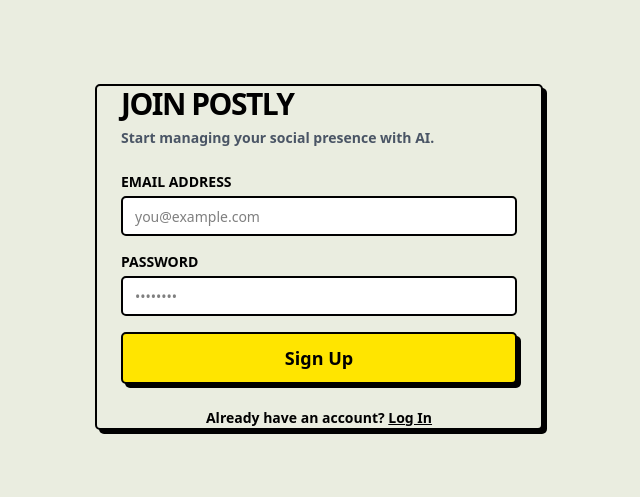
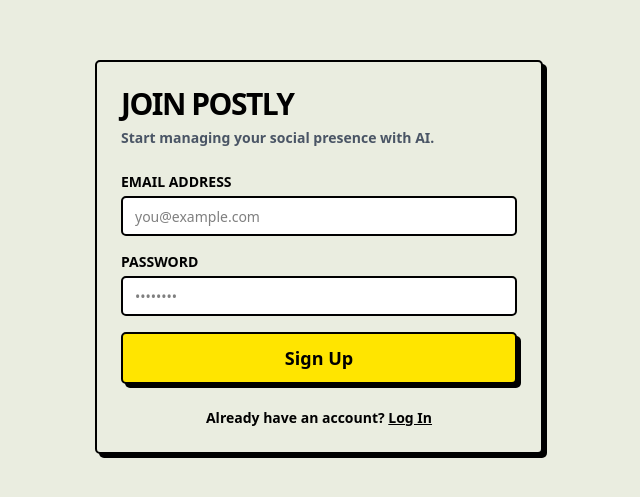
Before and after one commit to Musa-Riaz/Postly, a Next.js app in the folder client/: page /sign-up in a window 1280 px wide. Shown: the part 143-640 px from the top of the page, without its empty margins (321-961 px from the left). Built offline with nearby package versions, Linux system fonts and the light colour scheme; no server answers; what @supabase/auth-helpers-nextjs would draw is missing.

Commit message:
fixed the card spacing

```diff
--- a/client/src/components/analytics/PostDetailsGrid.tsx
+++ b/client/src/components/analytics/PostDetailsGrid.tsx
@@ -89,7 +89,7 @@
             <MousePointer2 className="h-4 w-4 text-emerald-500" />
             <div className="flex flex-col">
               <span className="text-xs font-black">{(metrics.shares || 0).toLocaleString()}</span>
-              <span className="text-[8px] uppercase font-bold text-slate-500">Reach</span>
+              <span className="text-[8px] uppercase font-bold text-slate-500">Shares</span>
             </div>
           </div>
         </div>
--- a/client/src/components/ui/card.tsx
+++ b/client/src/components/ui/card.tsx
@@ -7,7 +7,7 @@
     <div
       data-slot="card"
       className={cn(
-        "rounded-base flex flex-col shadow-shadow border-2 gap-6 border-border bg-background text-foreground font-base",
+        "rounded-base flex flex-col shadow-shadow border-2 gap-6 py-6 border-border bg-background text-foreground font-base",
         className,
       )}
       {...props}
```
